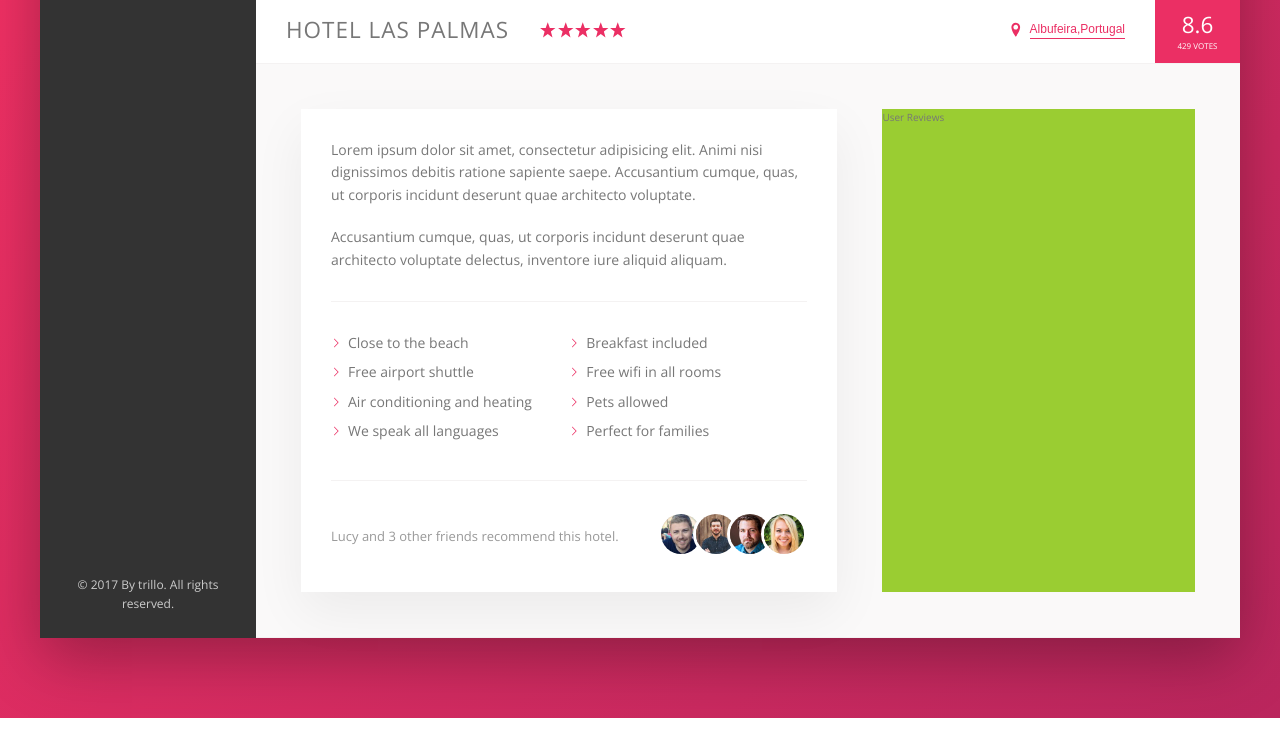
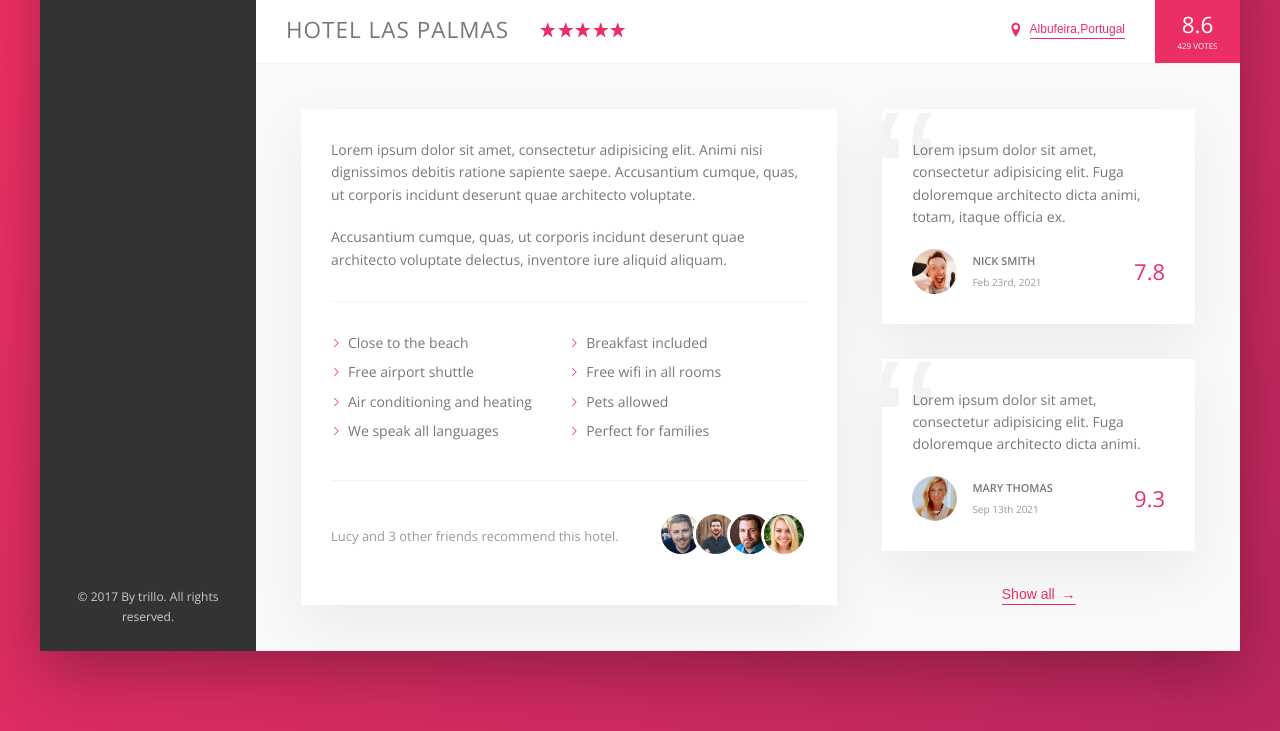
Before and after one commit to miker169/Trillo, a website: page index.html in a window 1280 px wide. Shown: the part 538-1269 px from the top of the page. Drawn offline with nearby package versions, Linux system fonts and the light colour scheme.

Commit message:
Added in the User Reviews section and styled it

```diff
--- a/index.html
+++ b/index.html
@@ -164,7 +164,41 @@
                             </div>
                         </div>
                         <div class="user-reviews">
-                            User Reviews
+                           <figure class="review">
+                                <blockquote class="review__text">
+                                    Lorem ipsum dolor sit amet, consectetur adipisicing elit. Fuga doloremque architecto dicta animi, totam, itaque officia ex.
+                                </blockquote>
+                               <figcaption class="review__user">
+                                   <img src="img/user-1.jpg" alt="User 1" class="review__photo">
+                                   <div class="review__user-box">
+                                       <p class="review__user-name">
+                                           Nick Smith
+                                       </p>
+                                       <p class="review__user-date">
+                                           Feb 23rd, 2021
+                                       </p>
+                                   </div>
+                                   <div class="review__rating">7.8</div>
+                               </figcaption>
+                           </figure>
+                            <figure class="review">
+                                <blockquote class="review__text">
+                                    Lorem ipsum dolor sit amet, consectetur adipisicing elit. Fuga doloremque architecto dicta animi.
+                                </blockquote>
+                                <figcaption class="review__user">
+                                    <img src="img/user-2.jpg" alt="User 1" class="review__photo">
+                                    <div class="review__user-box">
+                                        <p class="review__user-name">
+                                            Mary Thomas
+                                        </p>
+                                        <p class="review__user-date">
+                                            Sep 13th 2021
+                                        </p>
+                                    </div>
+                                    <div class="review__rating">9.3</div>
+                                </figcaption>
+                            </figure>
+                            <button class="btn-inline">Show all <span>&rarr;</span></button>
                         </div>
                     </div>
                 </main>
--- a/sass/_component.scss
+++ b/sass/_component.scss
@@ -279,8 +279,17 @@
   cursor: pointer;
   transition: all .2s;
 
+  & span {
+    margin-left: 3px;
+    transition: margin-left .2s;
+  }
+
   &:hover {
     color: var(--color-grey-dark-1);
+
+    span {
+      margin-left: 8px;
+    }
   }
 
   &:focus {
@@ -383,3 +392,70 @@
 
   }
 }
+
+
+/////////////////////////////////////////////////
+/// RECOMMEND
+
+.review {
+  background-color: #fff;
+  box-shadow: var(--shadow-light);
+  padding: 3rem;
+  margin-bottom: 3.5rem;
+  position: relative;
+  overflow: hidden;
+
+  &__text {
+    margin-bottom: 2rem;
+    z-index: 10;
+    position: relative;
+  }
+
+  &__user {
+    display: flex;
+    align-items: center;
+  }
+
+  &__user-box {
+    margin-right: auto;
+  }
+
+  &__user-name {
+    font-size: 1.1rem;
+    text-transform: uppercase;
+    font-weight: 600;
+    margin-bottom: .4rem;
+  }
+
+  &__user-date {
+    font-size: 1rem;
+    color: var(--color-grey-dark-3);
+  }
+
+  &__photo {
+    height: 4.5rem;
+    width: 4.5rem;
+    border-radius: 50%;
+    margin-right: 1.5rem;
+
+  }
+
+  &__rating {
+    color: var(--color-primary);
+    font-size: 2.2rem;
+    font-weight: 300;
+  }
+
+  &::before {
+    content: "\201C";
+    position: absolute;
+    top: -2.75rem;
+    left: -1rem;
+    font-size: 20rem;
+    color: var(--color-grey-light-2);
+    font-family: sans-serif;
+    line-height: 1;
+    z-index: 1;
+
+  }
+}
--- a/sass/_layout.scss
+++ b/sass/_layout.scss
@@ -42,6 +42,7 @@
   padding: 4.5rem;
   background-color: var(--color-grey-light-1);
   border-bottom: var(--line);
+  font-size: 1.4rem;
 }
 
 .description {
@@ -50,10 +51,13 @@
   margin-right: 4.5rem;
   box-shadow: var(--shadow-light);
   padding: 3rem;
-  font-size: 1.4rem;
 }
 
 .user-reviews {
-  background-color: yellowgreen;
   flex: 1;
+
+  display: flex;
+  flex-direction: column;
+  align-items: center;
+
 }
```
Also changed, not shown: css/style.css.
